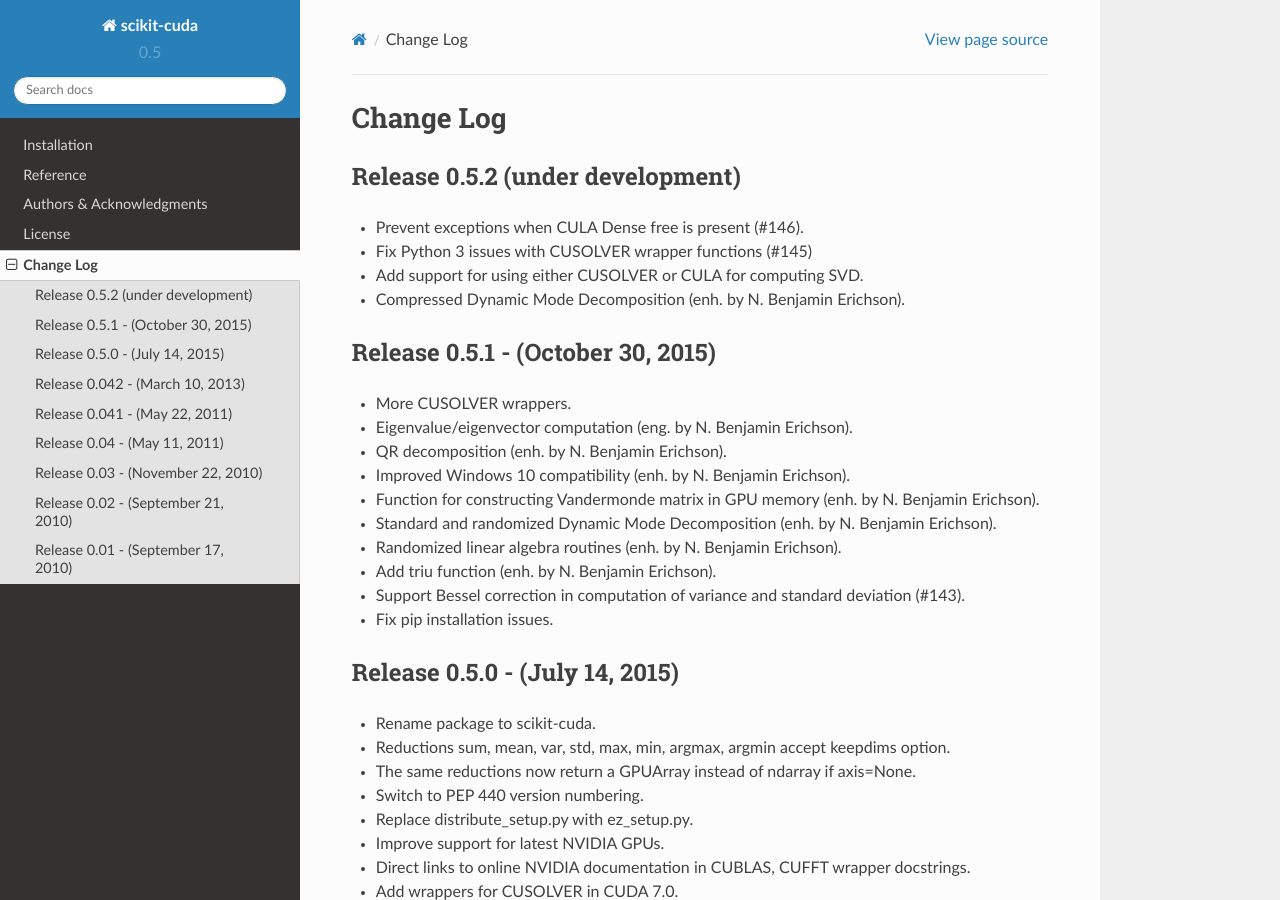
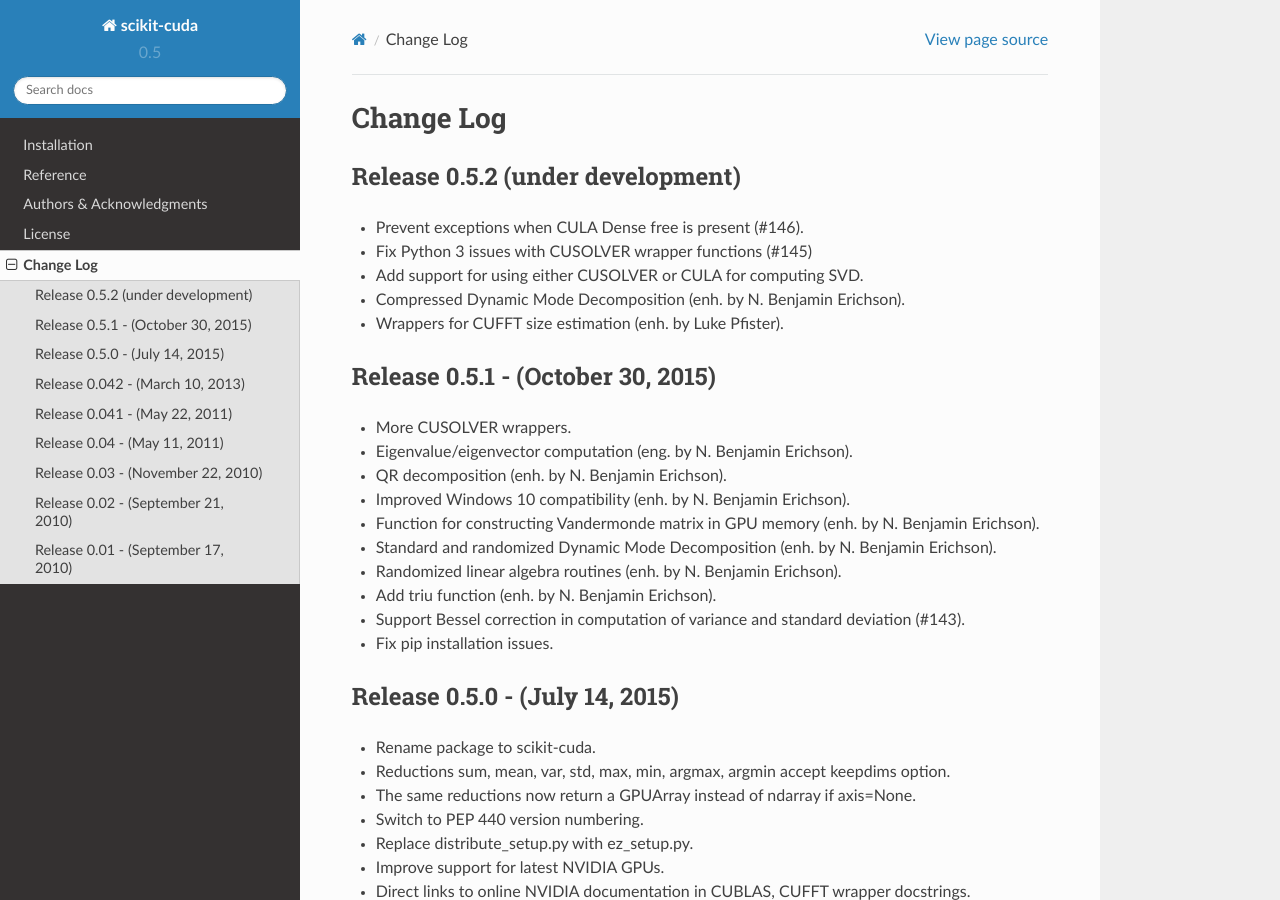
Before and after one commit to lebedov/scikit-cuda, a Sphinx documentation site: the page built from docs/source/changes.rst, in a window 1280 px wide and 900 px high. Built offline with Sphinx 7.4.7 and the Read the Docs theme 2.0.0, drawn with Linux system fonts in a browser that asks for light colours; formulas are drawn with MathJax 3.

Commit message:
Update change log.

```diff
--- a/docs/source/changes.rst
+++ b/docs/source/changes.rst
@@ -9,6 +9,7 @@
 * Fix Python 3 issues with CUSOLVER wrapper functions (#145)
 * Add support for using either CUSOLVER or CULA for computing SVD.
 * Compressed Dynamic Mode Decomposition (enh. by N. Benjamin Erichson).
+* Wrappers for CUFFT size estimation (enh. by Luke Pfister).
 
 Release 0.5.1 - (October 30, 2015)
 ----------------------------------
```
